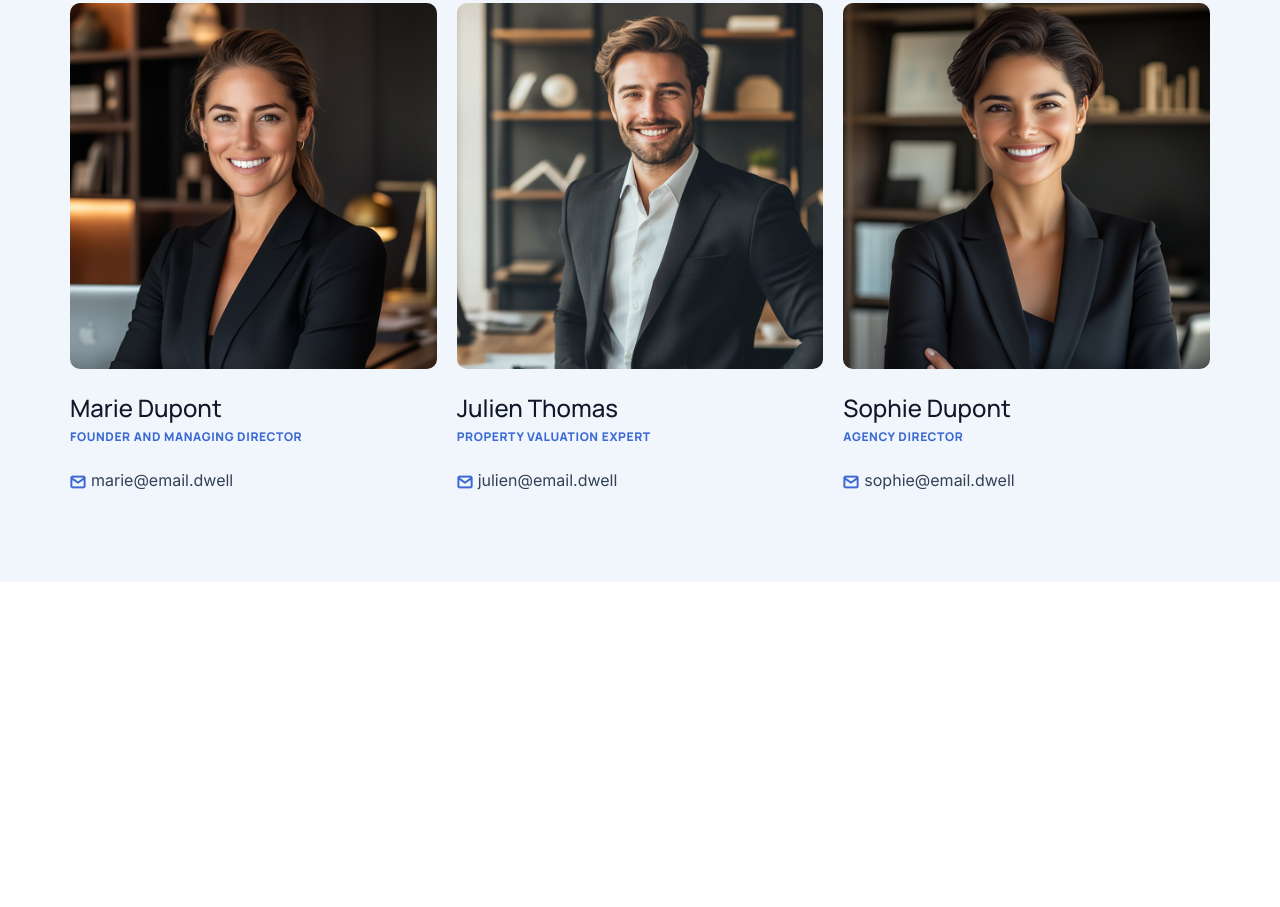
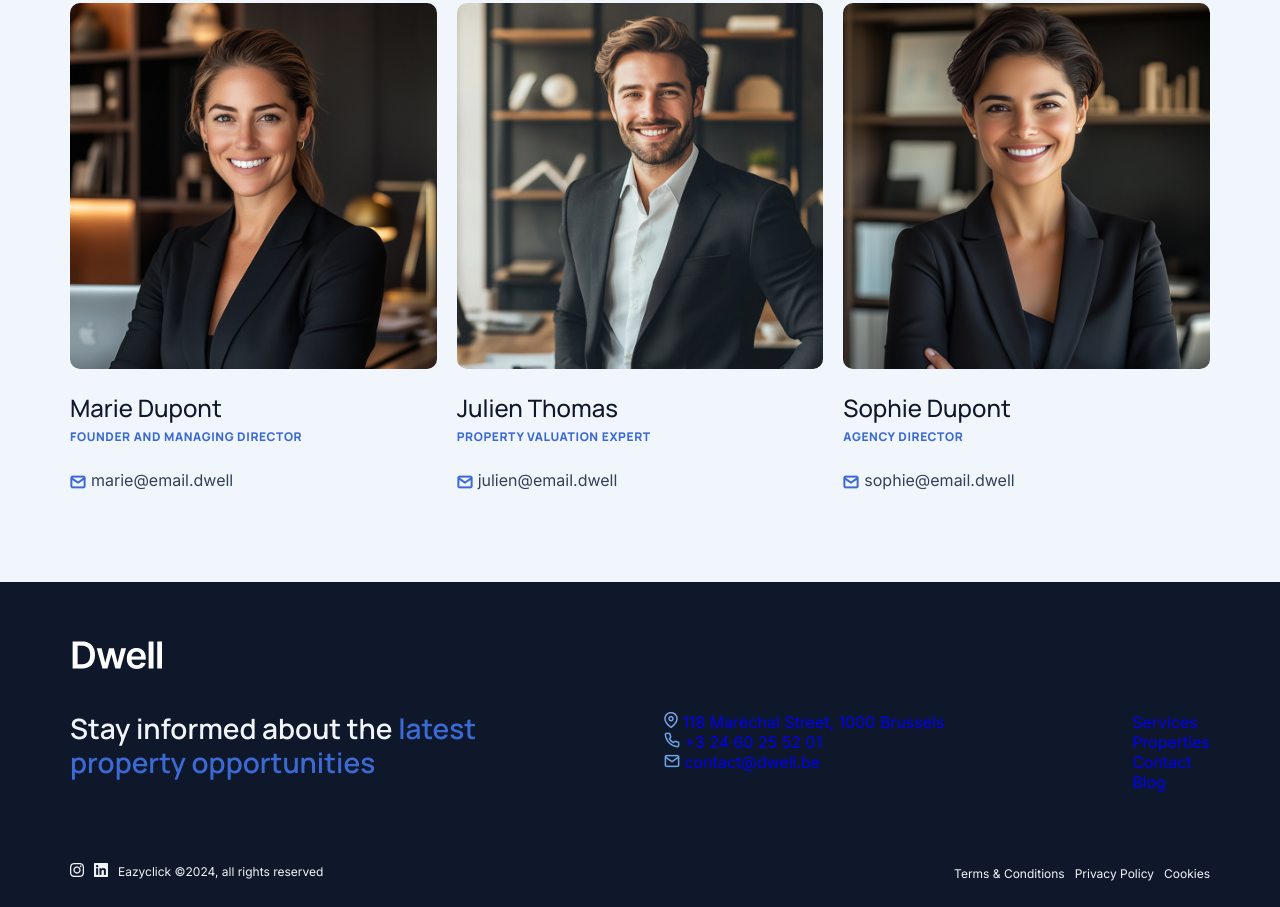
Before and after one commit to ferryyudhitama/agency, a plain HTML site: page index.html in a window 1280 px wide. Shown: the part 3911-4818 px from the top of the page. Before the commit the page ends 4493 px from the top, so only its background shows below. Drawn offline with nearby package versions, Linux system fonts and the light colour scheme.

Commit message:
update new

```diff
--- a/assets/css/style.css
+++ b/assets/css/style.css
@@ -746,6 +746,73 @@ span.discover__bottom {
 
 /* eof Estates style */
 
+
+/* Footer styles */
+
+footer{
+    background: var(--darkblue);
+    padding: 50px 0 25px;
+}
+
+footer ul{
+    list-style: none;
+    color: #fff;
+}
+
+.footer__lower{
+    display: flex;
+    justify-content: space-between;
+}
+
+.footer__social{
+    display: flex;
+    color: #fff;
+    align-items: center;
+    gap: 10px;
+        font-style: normal;
+    font-weight: 400;
+    font-size: 12px;
+    line-height: 16px;
+    color: #F1F5F9;
+}
+
+.footer__tc ul{
+    display: flex;
+    gap: 10px;
+    color: #fff;
+}
+
+.footer__tc a{
+    font-style: normal;
+    font-weight: 400;
+    font-size: 12px;
+    line-height: 16px;
+    color: #F1F5F9;
+}
+
+.footer__desc {
+    margin-bottom: 70px;
+    margin-top: 30px;
+    display: flex;
+    justify-content: space-between;
+}
+
+.footer__desc h4{
+    font-family: 'Manrope';
+    font-style: normal;
+    font-weight: 600;
+    font-size: 28px;
+    line-height: 120%;
+    color: #F1F5F9;
+
+}
+
+.footer__newsletter span{
+    color: #3C6AD4;
+}
+
+/* eof Footer styles */
+
 /* Teams style */
 
     .teams {
@@ -816,6 +883,8 @@ span.discover__bottom {
         margin-top: 3px;
     }
 
+    .footer__details
+
 /* eof Teams style */
 
 /* Responsive */
--- a/index.html
+++ b/index.html
@@ -437,6 +437,70 @@
         </div>
     </section>
 
+    <footer>
+        <div class="container">
+            <div class="logo__bottom">
+                <img src="./assets/imgs/logo-footer.png" alt="Dwell">
+            </div>
+            <div class="footer__desc">
+                <div class="footer__newsletter">
+                    <h4>Stay informed about the <span>latest <br>property opportunities</span></h4>
+                </div>
+                <div class="footer__details">
+                    <ul>
+                        <li>
+                            <a href="#">
+                                <img src="./assets/imgs/map_bottom.png" alt="">
+                                <span>118 Maréchal Street, 1000 Brussels</span>
+                            </a>
+                        </li>
+                        <li>
+                            <a href="#">
+                                <img src="./assets/imgs/phone_bottom.png" alt="">
+                                <span>+3 24 60 25 52 01</span>
+                            </a>
+                        </li>
+                           <li>
+                            <a href="#">
+                                <img src="./assets/imgs/mail_bottom.png" alt="">
+                                <span>contact@dwell.be</span>
+                            </a>
+                        </li>
+                    </ul>
+                </div>
+                <div class="footer__menu">
+                    <ul>
+                        <li><a href="#">Services</a></li>
+                        <li><a href="#">Properties</a></li>
+                        <li><a href="#">Contact</a></li>
+                        <li><a href="#">Blog</a></li>
+                    </ul>
+                </div>
+            </div>
+            <div class="footer__lower">
+                <div class="footer__social">
+                    <a href="#">
+                        <img src="./assets/imgs/ig.png" alt="instagram">
+                    </a>
+                      <a href="#">
+                        <img src="./assets/imgs/id.png" alt="linkdein">
+                    </a>
+                    <div class="footer__copyright">
+                        Eazyclick ©2024, all rights reserved
+                    </div>
+                </div>
+
+                <div class="footer__tc">
+                    <ul>
+                       <li><a href="#">Terms & Conditions</a></li>
+                       <li><a href="#">Privacy Policy</a></li>
+                       <li><a href="#">Cookies</a></li>
+                    </ul>
+                </div>
+            </div>
+        </div>
+    </footer>
+
     <script src="https://code.jquery.com/jquery-3.7.1.min.js" integrity="sha256-/JqT3SQfawRcv/BIHPThkBvs0OEvtFFmqPF/lYI/Cxo=" crossorigin="anonymous"></script>
     <script src="./assets/js/owl.carousel.min.js"></script>
     <script src="./assets/js/script.js"></script>
```
